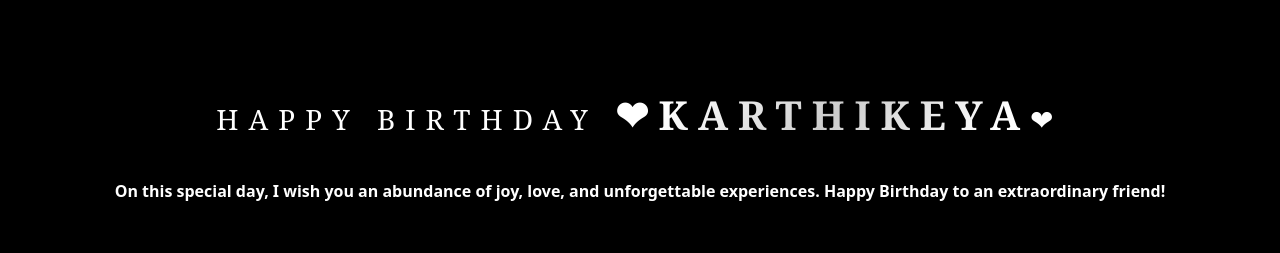
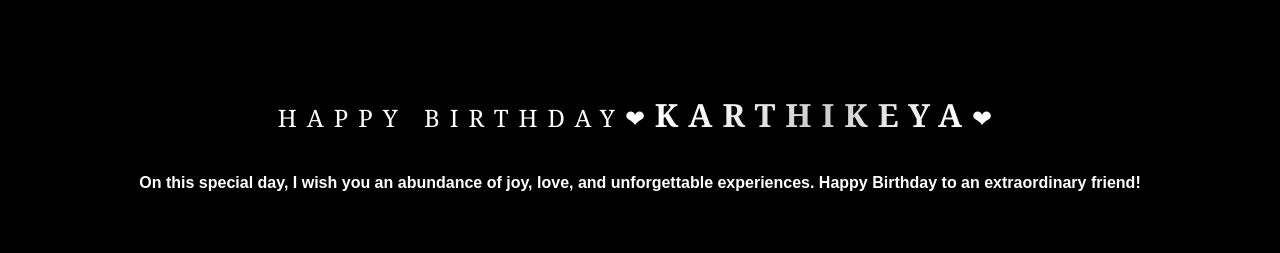
Before and after one commit to Hemanth-4301/hbd, a plain HTML site: page index.html in a window 1280 px wide. Shown: the top 253 px of the page. Drawn offline with nearby package versions, Linux system fonts and the light colour scheme.

Commit message:
Update index.html

```diff
--- a/index.html
+++ b/index.html
@@ -9,6 +9,7 @@
     <link rel="stylesheet" href="https://cdnjs.cloudflare.com/ajax/libs/font-awesome/4.7.0/css/font-awesome.min.css">
     <link href="https://cdn.jsdelivr.net/npm/bootstrap@5.3.3/dist/css/bootstrap.min.css" rel="stylesheet" integrity="sha384-QWTKZyjpPEjISv5WaRU9OFeRpok6YctnYmDr5pNlyT2bRjXh0JMhjY6hW+ALEwIH" crossorigin="anonymous">
     <style>
+
         body, html {
             height: 100%;
             margin: 0;
@@ -91,15 +92,17 @@
             text-transform: uppercase;
             font-family: Georgia, 'Times New Roman', Times, serif;
         }
+
     </style>
 </head>
 <body>
 
-    <div class="container mt-1 heading">
-        <h1 class="mb-4 d-block fs-3 lh-lg">Happy Birthday <b class="fs-1 placeholder-wave"><div class="beat"> &#x2764; </div>Karthikeya</b><div class="beat"> &#x2764;</div></h1></div>
+    <div class="container mt-1 heading ">
+        <h1 class="mb-4 d-block fs-4 lh-lg gradient-text">Happy Birthday<div class="beat">&#x2764;</div><b class="fs-2 placeholder-wave gradient-text ">Karthikeya</b><div class="beat shadow-lg ">&#x2764;</div></h1>
+    </div>
 
     <div class="container d-block mb-5">
-        <p><b>On this special day, I wish you an abundance of joy, love, and unforgettable experiences. Happy Birthday to an extraordinary friend!</b></p>
+        <p style="font-family: Arial, Helvetica, sans-serif;" ><b>On this special day, I wish you an abundance of joy, love, and unforgettable experiences. Happy Birthday to an extraordinary friend!</b></p>
     </div>
 
     <div class="container1 shadow-lg">
```
